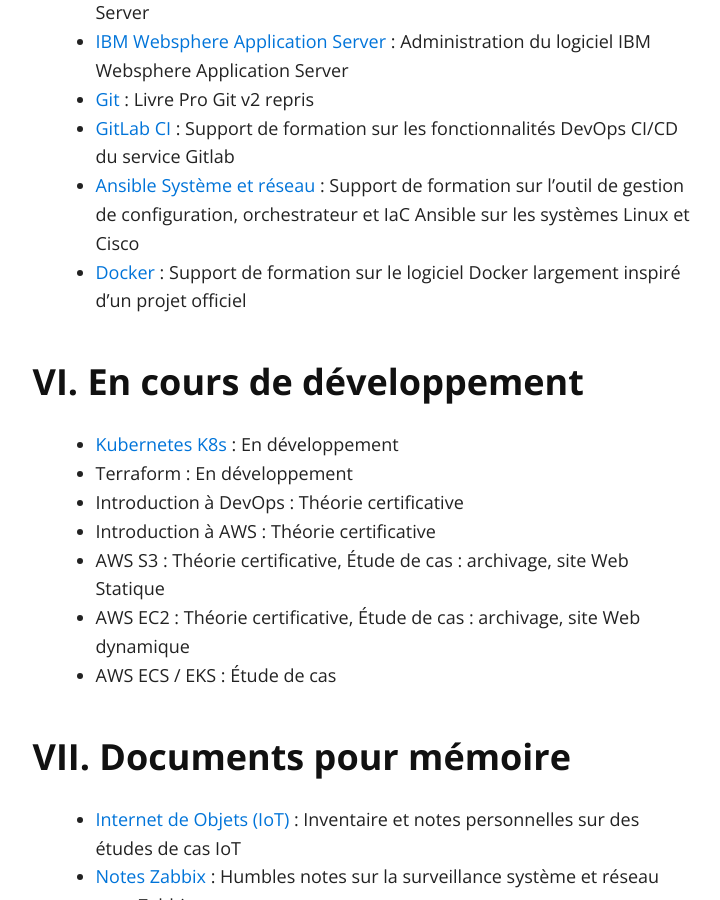
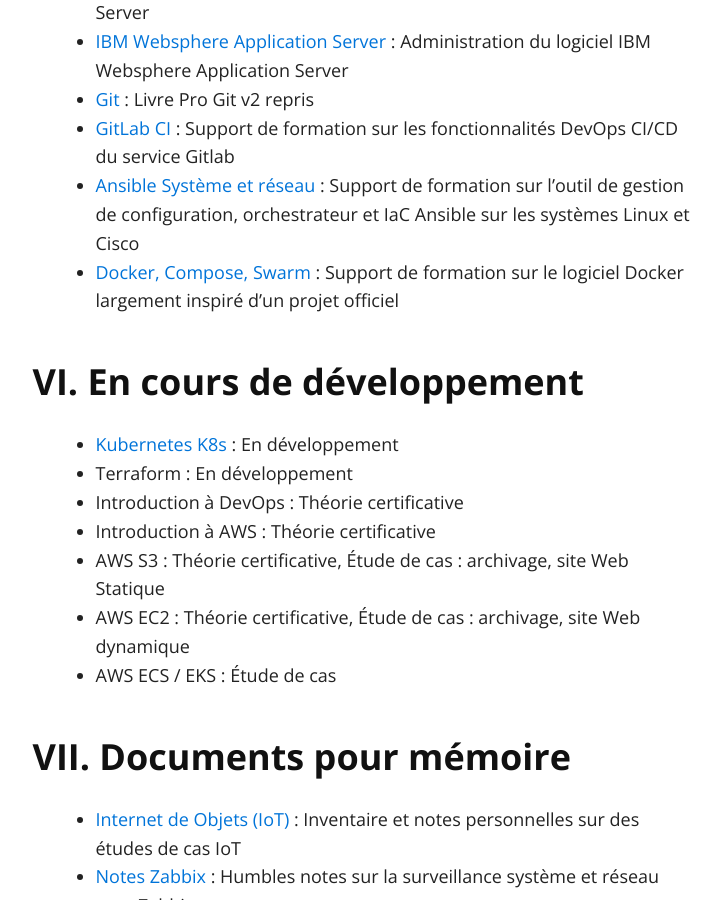
Before and after one commit to goffinet/biblio, a Jekyll site: the page built from index.md, in a window 1280 px wide and 900 px high, scrolled down 3495 px. Shown: the whole window, without its empty margins (259-979 px from the left). Built offline with Jekyll 4.4.1, drawn with Linux system fonts in a browser that asks for light colours.

Commit message:
Update index.md

```diff
--- a/index.md
+++ b/index.md
@@ -52,7 +52,7 @@ _François-Emmanuel Goffinet_
 * [Git](https://git.goffinet.org) : Livre Pro Git v2 repris
 * [GitLab CI](https://gitlab-ci.goffinet.org) : Support de formation sur les fonctionnalités DevOps CI/CD du service Gitlab
 * [Ansible Système et réseau](https://ansible.goffinet.org) : Support de formation sur l'outil de gestion de configuration, orchestrateur et IaC Ansible sur les systèmes Linux et Cisco
-* [Docker](https://docker.goffinet.org) : Support de formation sur le logiciel Docker largement inspiré d'un projet officiel
+* [Docker, Compose, Swarm](https://docker.goffinet.org) : Support de formation sur le logiciel Docker largement inspiré d'un projet officiel
 
 ### VI. En cours de développement
 
```
